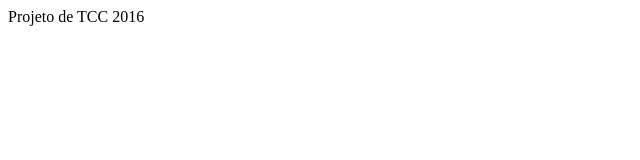
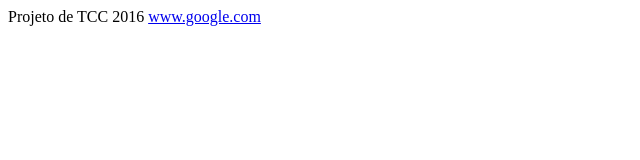
Before and after one commit to impacta-es13-gcm-grupo01/impacta-es13--gcm-grupo01.github.io., a plain HTML site: page index.html in a window 1280 px wide. Shown: the whole page, without its empty margins (0-640 px from the left). Drawn offline with Linux system fonts and the light colour scheme.

Commit message:
Update index.html

```diff
--- a/index.html
+++ b/index.html
@@ -4,4 +4,5 @@
   <body>
     Projeto de TCC 2016
   </body>
+  <a href="Google">www.google.com</a>
 </html>
```
